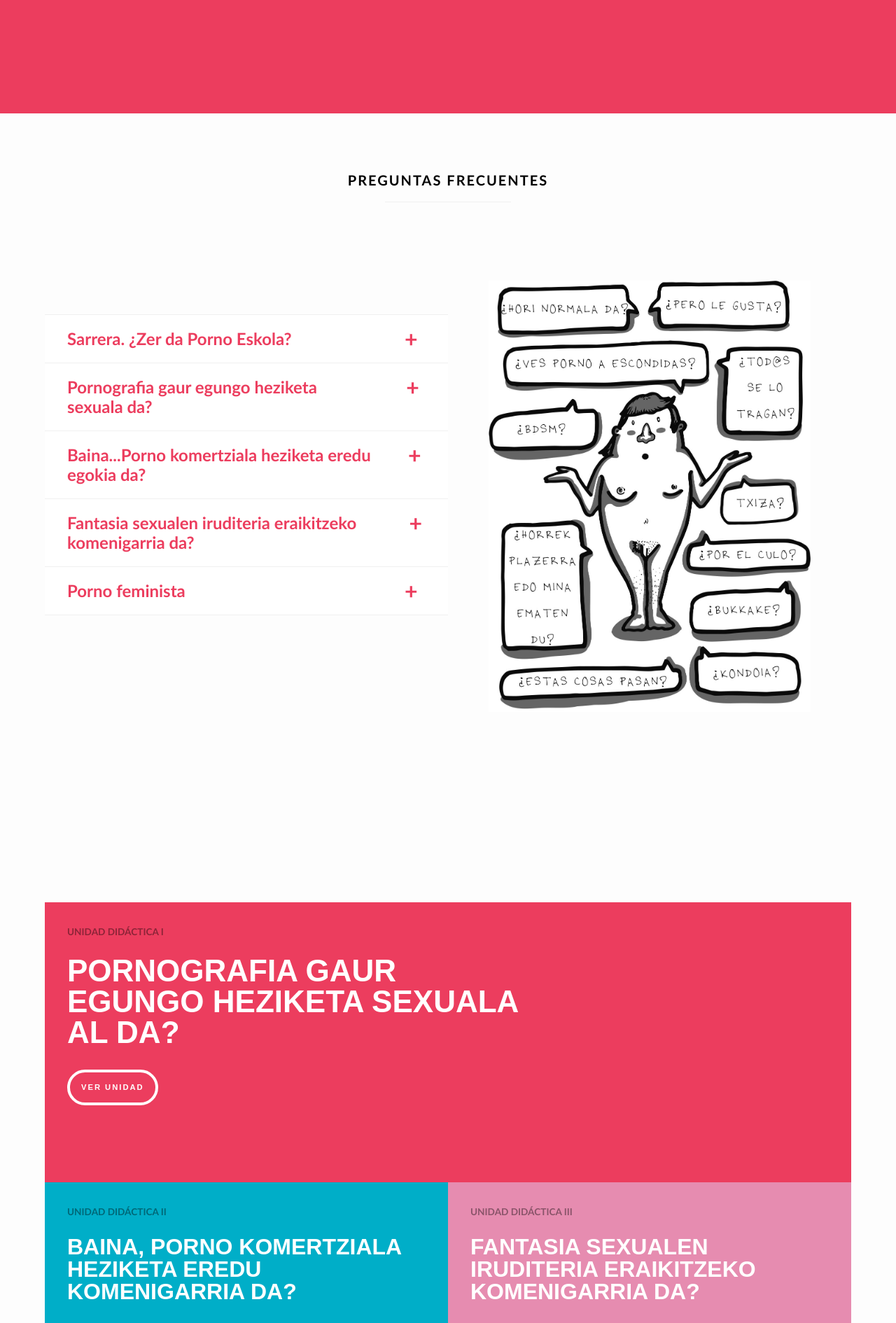
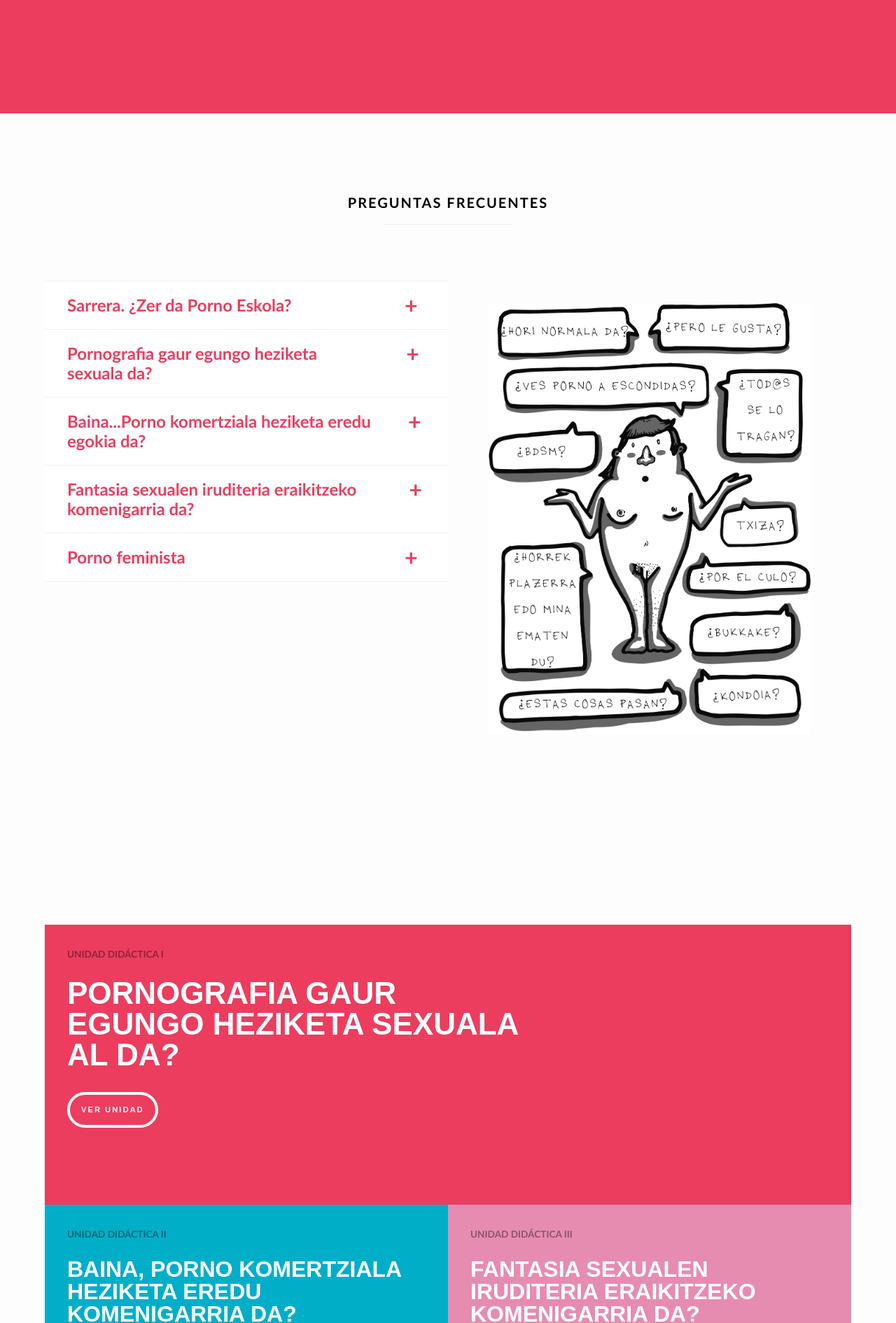
Before and after one commit to pornoeskola/site, a Jekyll site: the page built from index.html, in a window 1280 px wide. Shown: the part 738-2628 px from the top of the page at 70% size. Built offline with Jekyll 4.4.1, drawn with Linux system fonts in a browser that asks for light colours; some web fonts are replaced.

Commit message:
Edited margin to faq-accordion.

```diff
--- a/_sass/partial/_accordion.scss
+++ b/_sass/partial/_accordion.scss
@@ -6,7 +6,7 @@ $faq-accordion-question-border: 1px solid #f0f0f0;
 
 .faq-accordion {
   width: 100%;
-  padding: 5rem 0;
+  padding: 0;
 
   .faq-accordion__question:first-child {
     border-top: $faq-accordion-question-border;
--- a/_sass/view/_home.scss
+++ b/_sass/view/_home.scss
@@ -5,6 +5,7 @@
   height: 80vh;
   position: relative;
   width: 100%;
+  margin-bottom: 2rem;
 }
 
 .hero__content {
```
Also changed, not shown: 3 other files.
